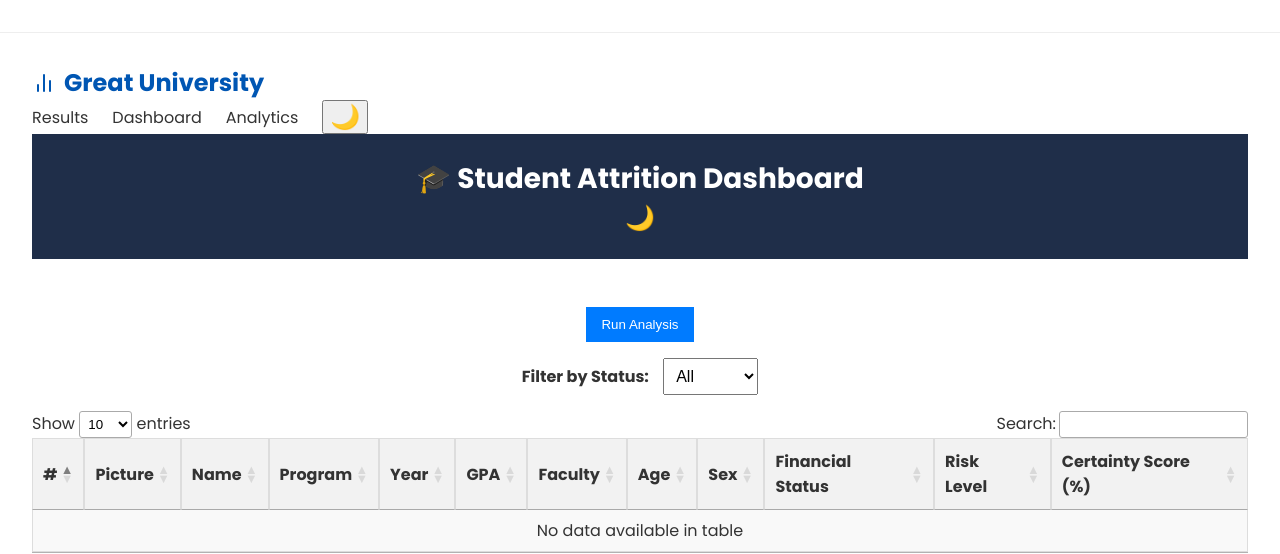
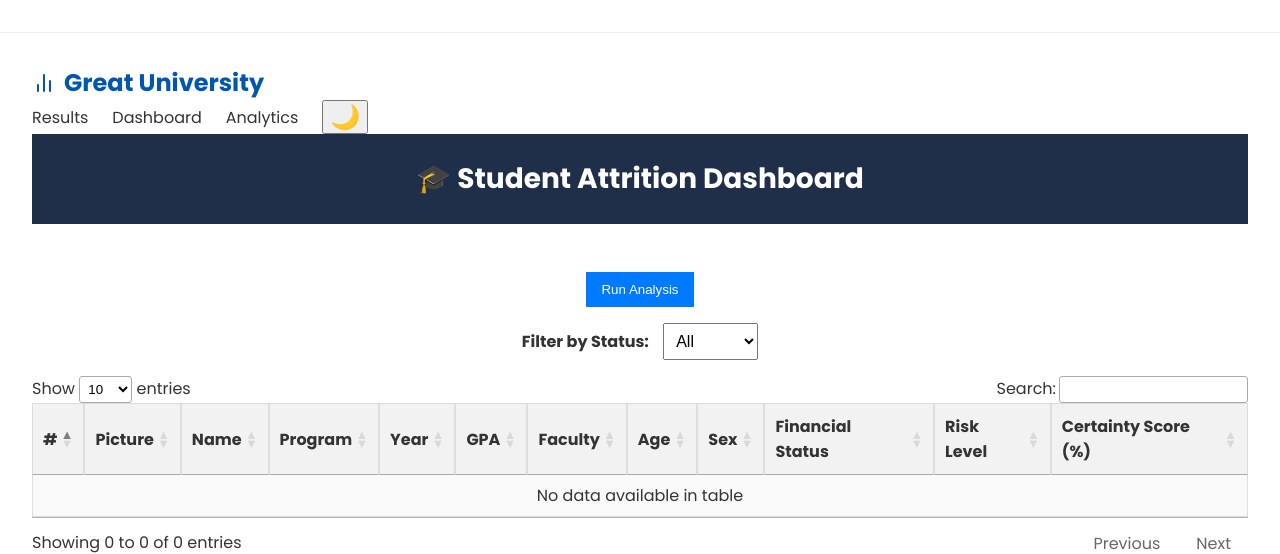
Before and after one commit to Learnli23/Aisha, a Django app: page /analysis_results/ in a window 1280 px wide. Shown: the top 554 px of the page. Run offline with Django 5.2, Linux system fonts and the light colour scheme; data that the repository does not hold is empty; some libraries are stand-ins or nearby versions.

Commit message:
Update view_analysis_results.html

```diff
--- a/app/templates/view_analysis_results.html
+++ b/app/templates/view_analysis_results.html
@@ -248,7 +248,7 @@
 </head>
     <header>
         <h1>🎓 Student Attrition Dashboard</h1>
-        <div class="toggle-theme" id="themeToggle">🌙</div>
+
     </header>
 
     <div class="student-data-section">
```
